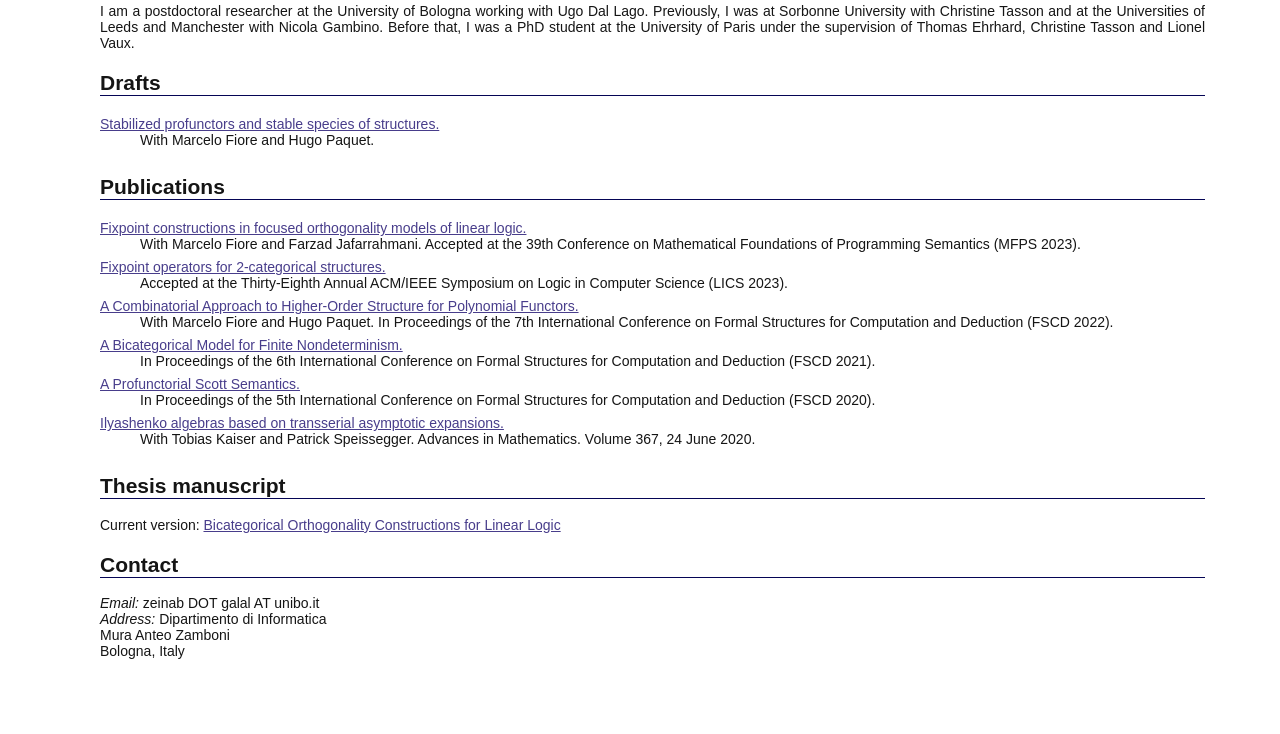
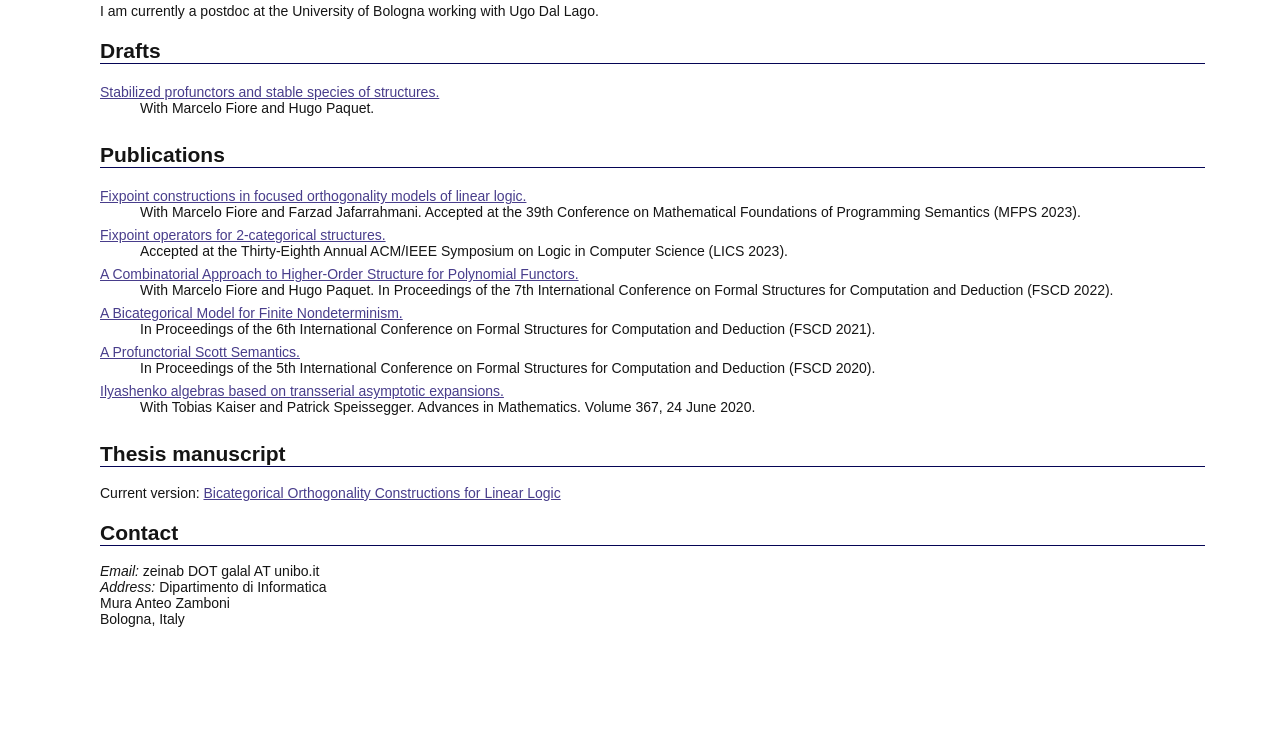
Before and after one commit to zgalal/zgalal.github.io, a plain HTML site: page index.html in a window 1280 px wide. Shown: the part 89-823 px from the top of the page. After the commit the page ends 800 px from the top, so only its background shows below. Drawn offline with Linux system fonts and the light colour scheme.

Commit message:
Update index.html

```diff
--- a/index.html
+++ b/index.html
@@ -6,7 +6,7 @@
 <body>
 
 <h2>Zeinab Galal</h2>
-<p>I am a postdoctoral researcher at the University of Bologna working with Ugo Dal Lago. Previously, I was at Sorbonne University with Christine Tasson and at the Universities of Leeds and Manchester with Nicola Gambino. Before that, I was a PhD student at the University of Paris under the supervision of Thomas Ehrhard, Christine Tasson and Lionel Vaux. </p>
+<p>I am currently a postdoc at the University of Bologna working with Ugo Dal Lago. </p>
 
 
 <div id="drafts">
```
